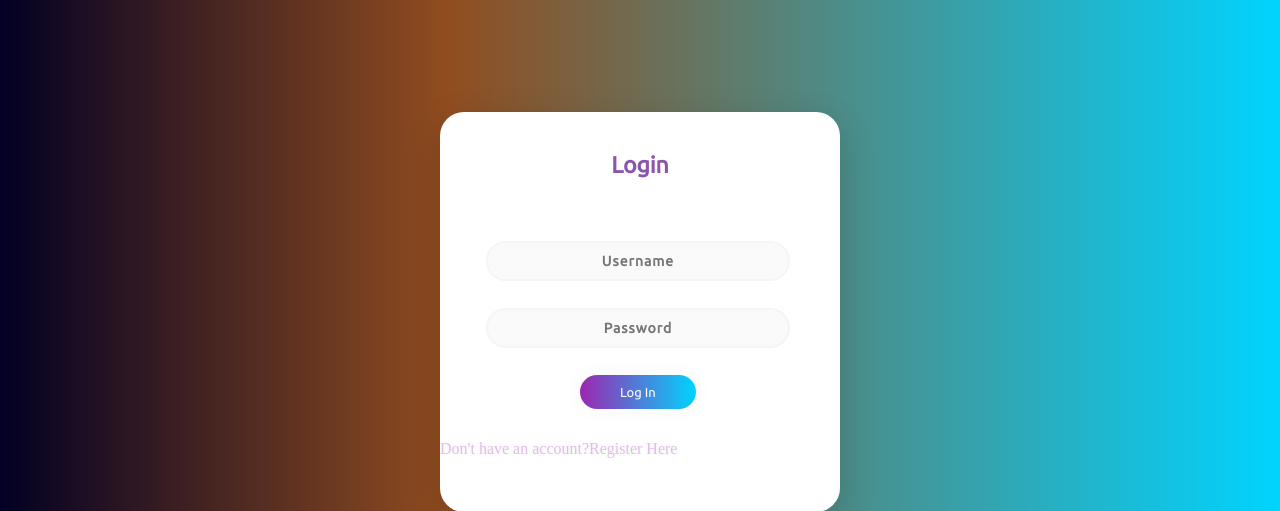
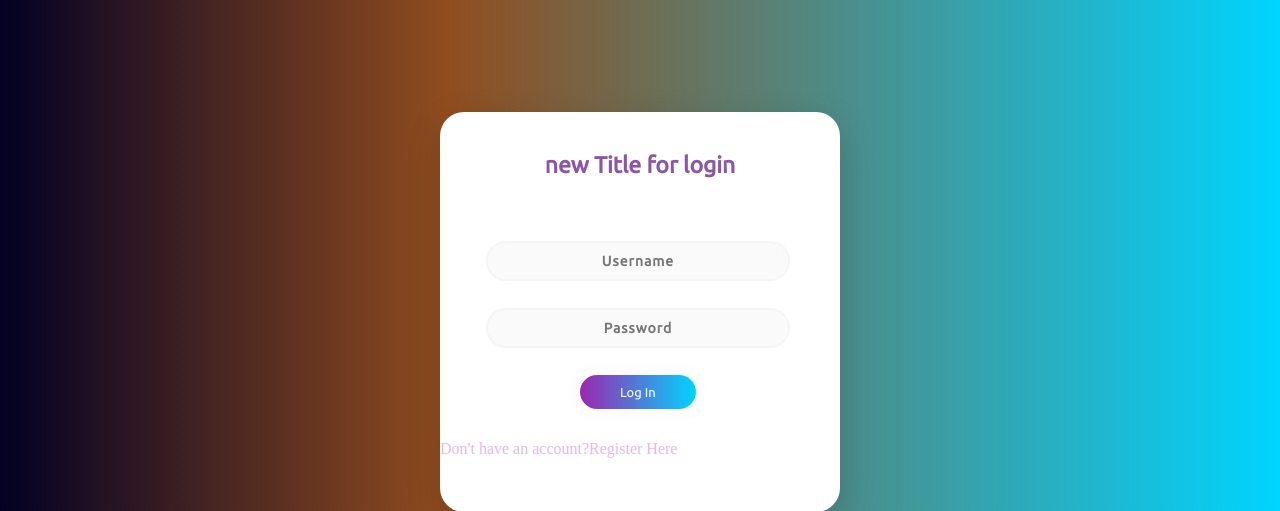
Before and after one commit to PeterWD40/DevOps-Lab, a PHP site: page /login.php in a window 1280 px wide. Shown: the top 511 px of the page. Run offline with PHP 8.4, Linux system fonts and the light colour scheme; some libraries are stand-ins or nearby versions.

Commit message:
new title for login

```diff
--- a/webapp/login.php
+++ b/webapp/login.php
@@ -16,7 +16,7 @@
 
 
 
-		<p class="sign" align="center">Login</p>
+		<p class="sign" align="center">new Title for login</p>
 
 		<form class="form1" action="login.php" method="post">
 
```
